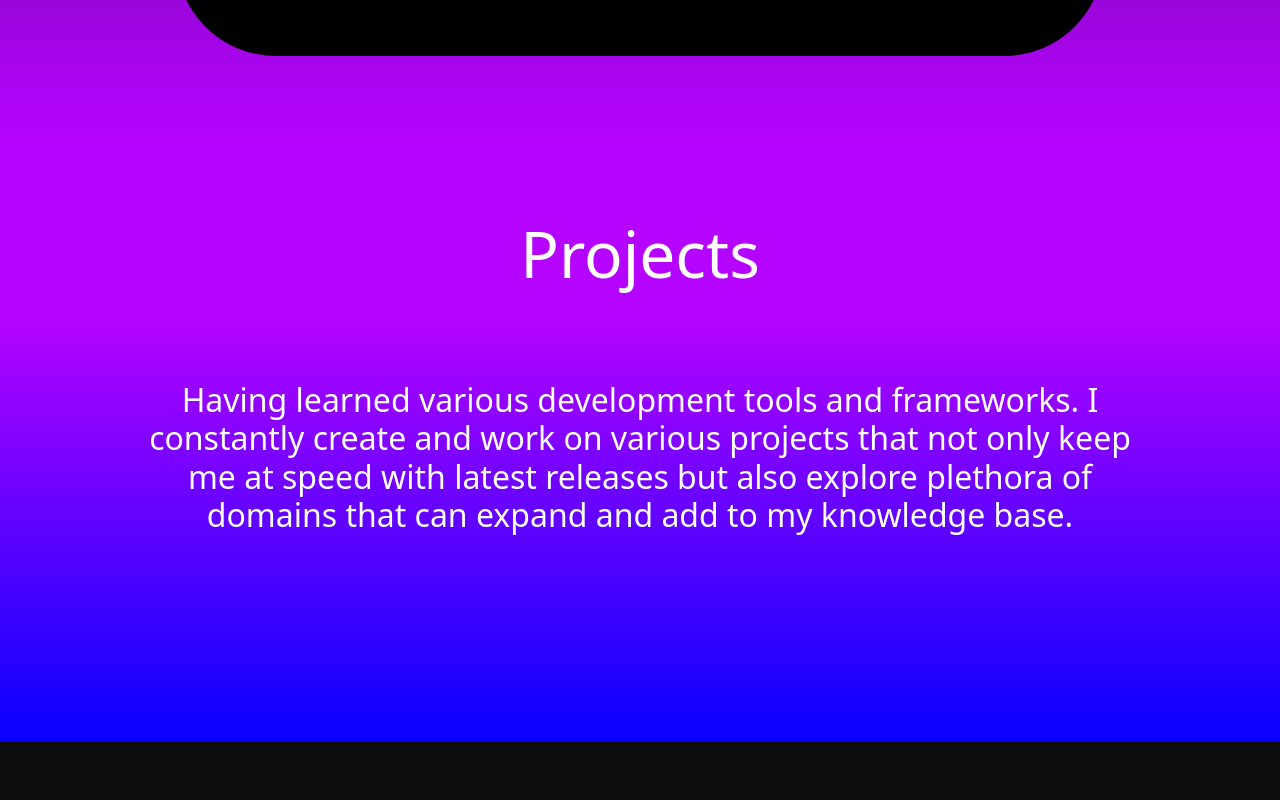
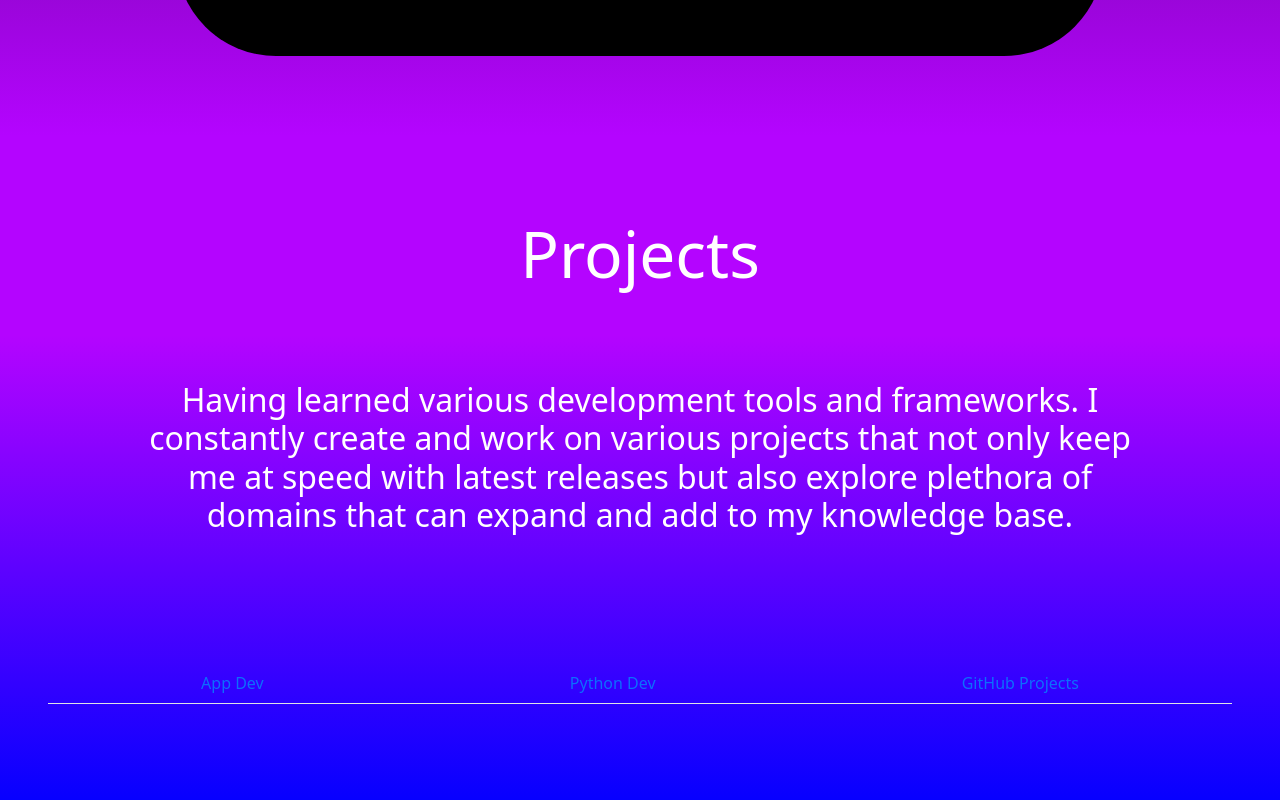
Before and after one commit to Yodawgz0/yodawgz0.github.io, a React (Create React App) app: page / in a window 1280 px wide. Shown: the part 1746-2546 px from the top of the page. Before the commit the page ends 2488 px from the top, so only its background shows below. Built offline with nearby package versions, Linux system fonts and the light colour scheme.

Commit message:
adding start of atbs

```diff
--- a/src/components/ProjectsPage.js
+++ b/src/components/ProjectsPage.js
@@ -13,6 +13,22 @@ export default function ProjectsPage() {
         latest releases but also explore plethora of domains that can expand and
         add to my knowledge base.
       </p>
+      <Tabs
+        defaultActiveKey="profile"
+        id="fill-tab-example"
+        className="mb-3"
+        fill
+      >
+        <Tab eventKey="App" title="App Dev">
+          Hekki
+        </Tab>
+        <Tab eventKey="Python" title="Python Dev">
+          Hekki
+        </Tab>
+        <Tab eventKey="GitHub" title="GitHub Projects">
+          Hekki
+        </Tab>
+      </Tabs>
     </div>
   );
 }
--- a/src/features/skillsSlider.js
+++ b/src/features/skillsSlider.js
@@ -1,6 +1,5 @@
 import Slider from "react-slick";
 import "../Styles/SkillsPageStyles.scss";
-import { ProgressBar } from "react-bootstrap";
 import {
   CircularProgressbarWithChildren,
   buildStyles,
```
